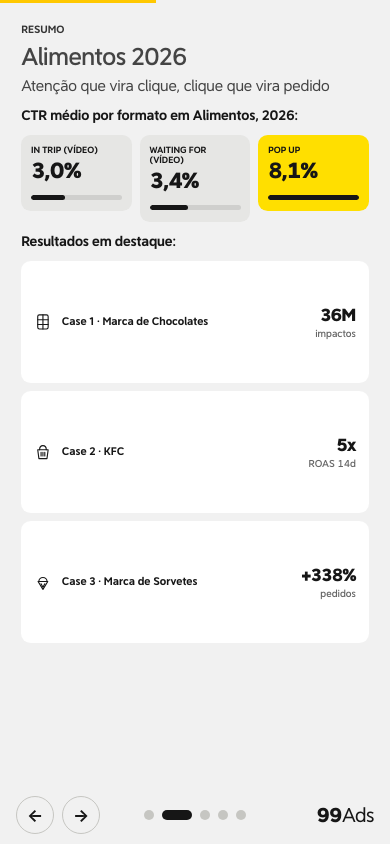
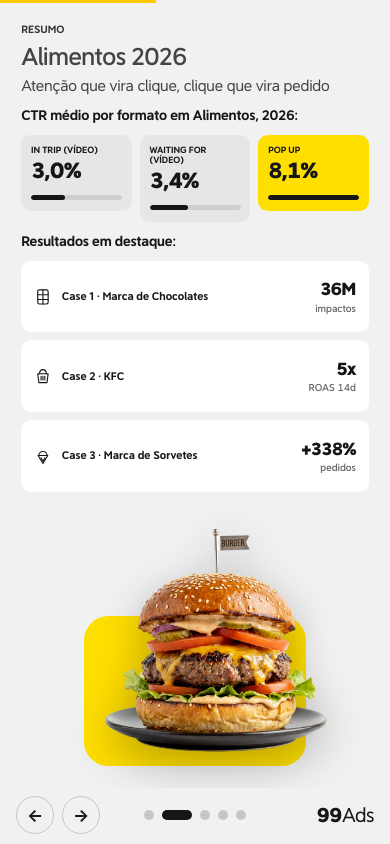
Before and after one commit to rfsp-Acc/mondelez-99ads, a plain HTML site: page index.html in a window 390 px wide. Both pictures are taken after a click on the button "Próximo slide". Drawn offline with Linux system fonts and the light colour scheme.

Commit message:
Resumo com imagem do hambúrguer
Co-Authored-By: Claude Sonnet 5.5 <noreply@anthropic.com>

```diff
--- a/index.html
+++ b/index.html
@@ -205,6 +205,7 @@ button{font-family:inherit;color:inherit}
 .ph-frame .ic{--ic:max(22px,calc(var(--u)*52));stroke-width:1.3}
 .ph-frame span{font-size:var(--fs-small);font-weight:500;letter-spacing:.02em}
 .shot.cut{left:calc(var(--u)*96);bottom:0;width:calc(var(--u)*570);height:calc(var(--u)*580);background:none}
+.shot.cut.burger{left:calc(var(--u)*110);width:calc(var(--u)*540);height:calc(var(--u)*470)}
 .shot.cut::before{content:'';position:absolute;left:34%;right:-8%;bottom:7%;height:50%;background:var(--yellow);border-radius:calc(var(--u)*30);z-index:0}
 .shot.cut img{position:relative;z-index:1;display:block;width:100%;height:100%;object-fit:contain;object-position:left bottom;filter:drop-shadow(0 calc(var(--u)*18) calc(var(--u)*26) rgba(0,0,0,.28))}
 .shot .lbl{position:absolute;left:12%;top:38%;width:50%;display:flex;flex-direction:column;align-items:center;gap:calc(var(--u)*10);color:var(--muted)}
@@ -290,6 +291,9 @@ button{font-family:inherit;color:inherit}
   .photos::before{display:none}
   .photos .pic{flex:none;min-width:0;width:calc(50% - var(--u)*5);height:auto;max-height:100%;aspect-ratio:334/610;margin:0!important;object-fit:cover;border-radius:calc(var(--u)*14);box-shadow:none}
   .shot.cut{position:relative;left:auto;bottom:auto;width:auto;height:auto;flex:1;min-height:calc(var(--u)*110);order:5}
+  .slide[data-name="resumo"] .cases{flex:none;grid-template-rows:repeat(3,minmax(0,calc(var(--u)*88)))}
+  .slide[data-name="resumo"] .right{flex:none}
+  .shot.cut.burger{left:auto;width:auto;height:auto}
   .shot.cut::before{left:18%;right:18%;bottom:4%;height:55%}
   .shot.cut img{object-position:center bottom}
   .wm{font-size:20px}
@@ -366,9 +370,6 @@ button{font-family:inherit;color:inherit}
       <p class="c-par a hide-p hide-s" style="--i:3">A 99 coloca a sua marca na tela de quem está em movimento: vídeo para gerar atenção, Pop Up para gerar interação e presença nas ruas.</p>
       <p class="c-par a hide-p hide-s" style="--i:4;margin-top:calc(var(--u)*20)">Os três cases abaixo mostram o resultado em escala, em retorno de vendas e em pedidos no app.</p>
     </div>
-    <div class="left-cards">
-      <div class="ph a-pop hide-s hide-p sum-ph" style="--i:5"><svg class="ic"><use href="#i-image"/></svg><span>Imagem</span></div>
-    </div>
   </div>
   <div class="right">
     <h3 class="h-sec a" style="--i:1">CTR médio por formato em Alimentos, 2026:</h3>
@@ -393,6 +394,7 @@ button{font-family:inherit;color:inherit}
       <button class="case-row a" style="--i:8" data-go="case-3"><svg class="ic"><use href="#i-cone"/></svg><span class="t"><b>Case 3 · Marca de Sorvetes</b><span class="hide-s">Pedidos B2B no app: +122% em acessos ao cardápio e Pop Up com 2,4% de CTR</span></span><span class="m"><span class="cnt" data-v="338" data-d="0" data-pre="+" data-suf="%">+338%</span><small>pedidos</small></span></button>
     </div>
   </div>
+  <div class="shot cut burger a-pop" style="--i:5"><img src="assets/hamburger.png" alt="Hambúrguer com queijo cheddar derretido, tomate e alface em um prato preto"></div>
 </section>
 
 <!-- CASE 1 -->
```
Also changed, not shown: assets/hamburger.png (added).
